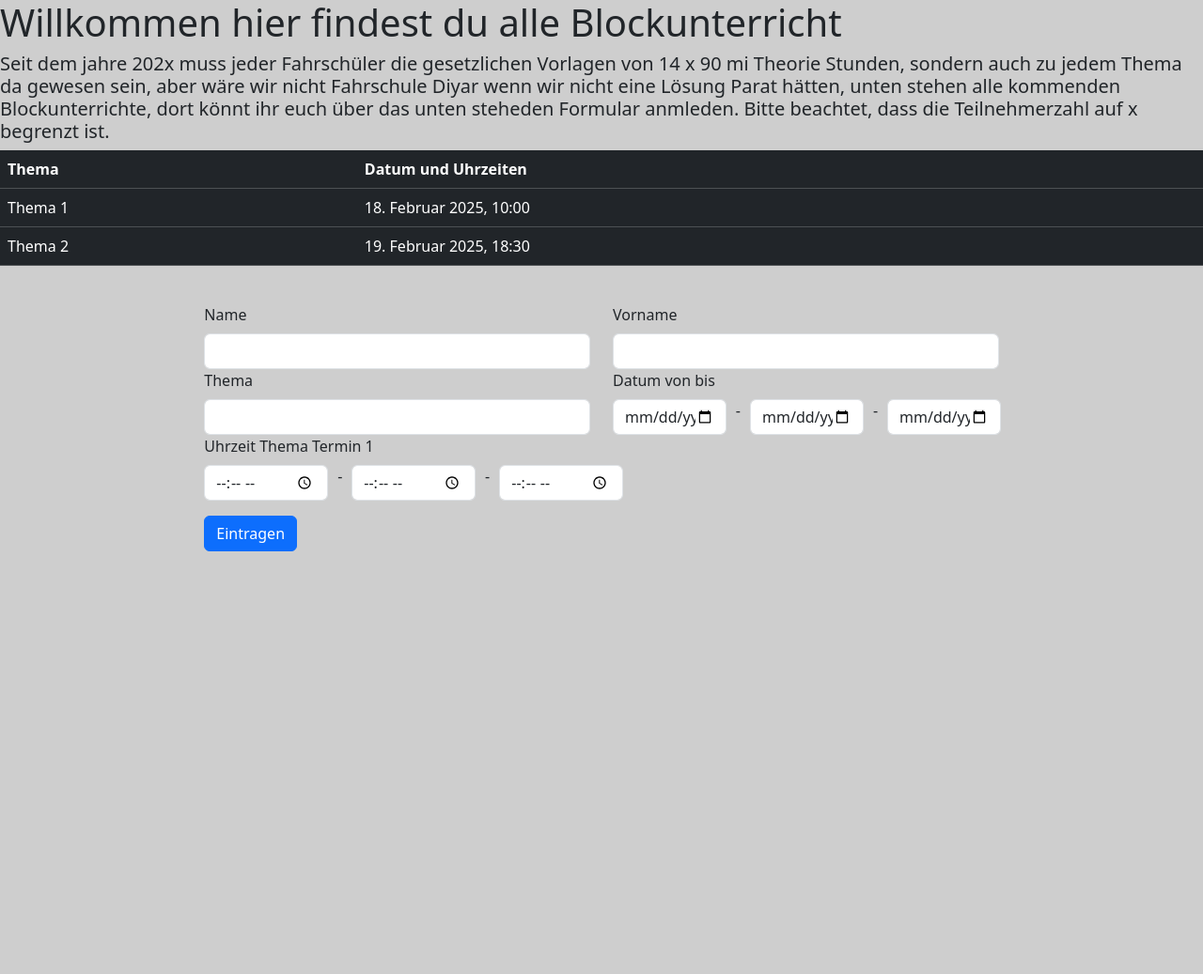
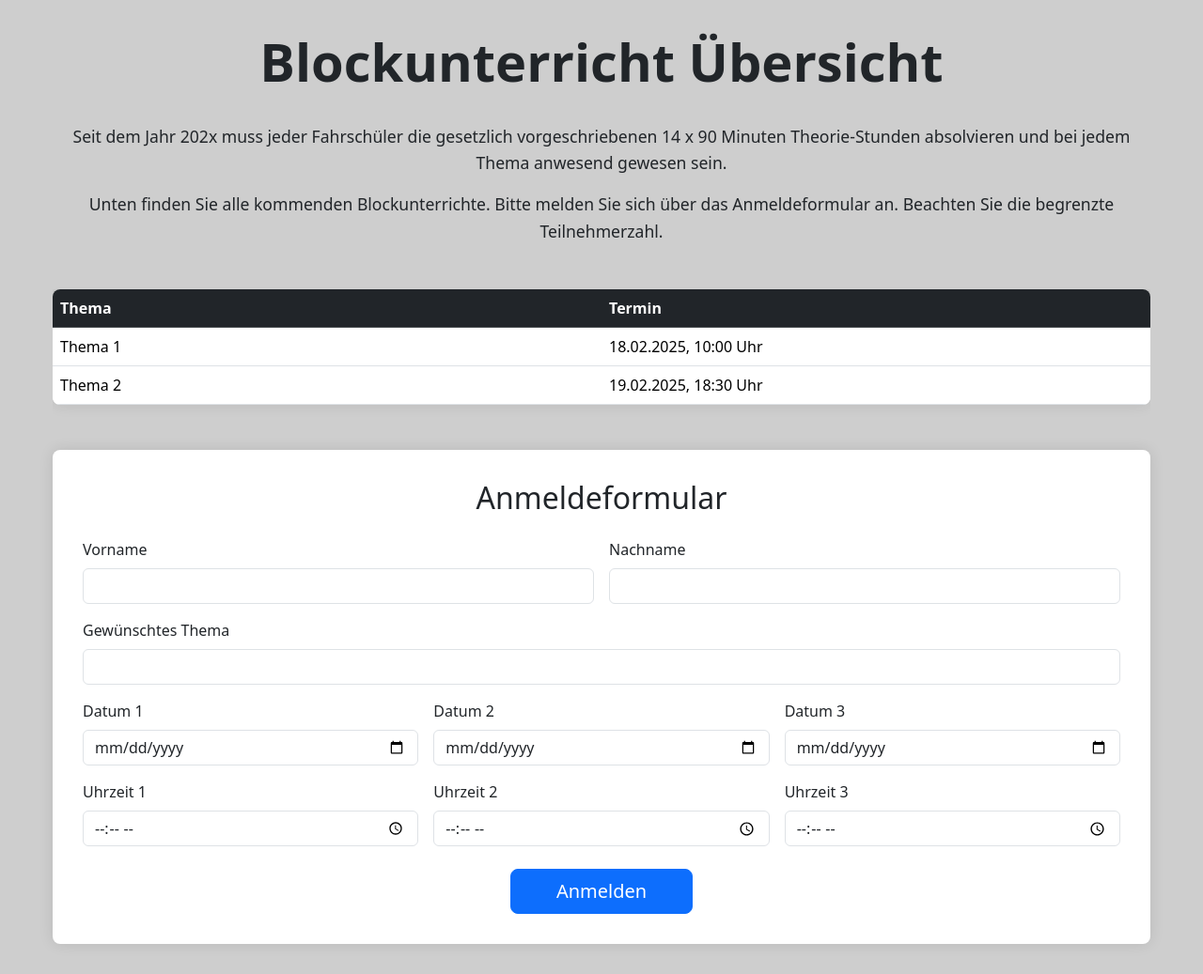
Before and after one commit to MohamedBelhedi/fsdiyar, a Django app: page /blockunterricht/ in a window 1280 px wide. Shown: the whole page at 94% size. Before the commit the page ends 587 px from the top, so only its background shows below. Run offline with Django 5.2, Linux system fonts and the light colour scheme; data comes from the database, SQL or seed files in the repository.

Commit message:
Update 3.0 Whatsapp Support für Fahrlehrer/Büro muss noch bearbeitet werden entweder kommt es unter den prüfungen oder wo anders noch ein UI für die Praxis damit man nicht immer über admin anmelden muss (ist eine Idee) Tool für Block Unterricht

```diff
--- a/fahrschulemanager_fullstack/templates/blockunterricht.html
+++ b/fahrschulemanager_fullstack/templates/blockunterricht.html
@@ -1,86 +1,136 @@
 <!DOCTYPE html>
 {% load static %}
-<html lang="en">
+<html lang="de">
 <head>
     <meta charset="UTF-8">
+    <meta name="viewport" content="width=device-width, initial-scale=1.0">
     <title>Blockunterricht</title>
-    <link href="https://cdn.jsdelivr.net/npm/bootstrap@5.3.3/dist/css/bootstrap.min.css" rel="stylesheet" integrity="sha384-QWTKZyjpPEjISv5WaRU9OFeRpok6YctnYmDr5pNlyT2bRjXh0JMhjY6hW+ALEwIH" crossorigin="anonymous">
+    <link href="https://cdn.jsdelivr.net/npm/bootstrap@5.3.3/dist/css/bootstrap.min.css" rel="stylesheet">
     <link href="{% static 'styles/styles.css' %}" rel="stylesheet">
+    <style>
+        body {
+            background: #cecece;
+            min-height: 100vh;
+        }
+        .main-container {
+            max-width: 1200px;
+            padding: 2rem 1rem;
+        }
+        .info-text {
+            font-size: 1.1rem;
+            line-height: 1.6;
+            margin: 2rem 0;
+        }
+        .table-custom {
+            background: white;
+            border-radius: 0.5rem;
+            overflow: hidden;
+            box-shadow: 0 0 15px rgba(0,0,0,0.1);
+        }
+        .form-section {
+            background: white;
+            border-radius: 0.5rem;
+            padding: 2rem;
+            margin-top: 2rem;
+            box-shadow: 0 0 15px rgba(0,0,0,0.1);
+        }
+    </style>
 </head>
-<body style="background: #cecece">
+<body>
+    <div class="container main-container">
+        <div class="text-center mb-5">
+            <h1 class="display-4 mb-4 fw-bold">Blockunterricht Übersicht</h1>
+            <div class="info-text">
+                <p>Seit dem Jahr 202x muss jeder Fahrschüler die gesetzlich vorgeschriebenen 14 x 90 Minuten Theorie-Stunden absolvieren und bei jedem Thema anwesend gewesen sein.</p>
+                <p>Unten finden Sie alle kommenden Blockunterrichte. Bitte melden Sie sich über das Anmeldeformular an. Beachten Sie die begrenzte Teilnehmerzahl.</p>
+            </div>
+        </div>
 
-
-    <div class="d-flex justify-content-center align-items-center">
-        <div class="mb-4">
-            <h1>Willkommen hier findest du alle Blockunterricht</h1>
-            <h5>Seit dem jahre 202x muss jeder Fahrschüler die gesetzlichen Vorlagen von 14 x 90 mi Theorie Stunden,
-                sondern auch zu jedem Thema da gewesen sein, aber wäre wir nicht Fahrschule Diyar wenn wir nicht eine Lösung Parat hätten,
-                unten stehen alle kommenden Blockunterrichte, dort könnt ihr euch über das unten steheden Formular anmleden.
-                Bitte beachtet, dass die Teilnehmerzahl auf x begrenzt ist.
-            </h5>
         <div class="table-responsive">
-                <table class="table table-dark">
-                    <thead>
+            {% if blockunterrichte %}
+            <table class="table table-custom table-hover">
+                <thead class="table-dark">
                     <tr>
-                            <th scope="col">Thema</th>
-                            <th scope="col">Datum und Uhrzeiten</th>
+                        <th scope="col" class="w-50">Thema</th>
+                        <th scope="col">Termin</th>
                     </tr>
                 </thead>
-                    {% if blockunterrichte is not '' %}
                 <tbody>
                     {% for item in blockunterrichte %}
                     <tr>
                         <td>{{ item.text_event }}</td>
-                            <td>{{ item.date }}, {{ item.uhrzeit }}</td>
+                        <td>{{ item.date|date:"d.m.Y" }}, {{ item.uhrzeit|time:"H:i" }} Uhr</td>
                     </tr>
                     {% endfor %}
                 </tbody>
+            </table>
             {% else %}
-                        <h1>Keine Akutelle Blockunterrichte vorhanden</h1>
+            <div class="alert alert-info text-center">
+                Aktuell sind keine Blockunterrichte verfügbar
+            </div>
             {% endif %}
-                </table>
         </div>
 
-        <div class="row justify-content-center mb-4">
-            <div class="row justify-content-center mb-4" style="color: crimson">{{ errorMessage }}</div>
-            <form id="form" method="POST" class="col-12 col-md-8">
+        <div class="form-section">
+            <h2 class="mb-4 text-center">Anmeldeformular</h2>
+
+            {% if errorMessage %}
+            <div class="alert alert-danger text-center mb-4">{{ errorMessage }}</div>
+            {% endif %}
+
+            <form method="POST" class="needs-validation" novalidate>
                 {% csrf_token %}
-                <div class="row mb-3">
+                <div class="row g-3">
                     <div class="col-md-6">
-                        <label for="name" class="form-label">Name</label>
+                        <label for="id_vorname" class="form-label">Vorname</label>
+                        {{ schuelerBlockForms.vorname }}
+                    </div>
+                    <div class="col-md-6">
+                        <label for="id_name" class="form-label">Nachname</label>
                         {{ schuelerBlockForms.name }}
                     </div>
 
-                    <div class="col-md-6">
-                        <label for="name" class="form-label">Vorname</label>
-                        {{ schuelerBlockForms.vorname}}
+                    <div class="col-12">
+                        <label class="form-label">Gewünschtes Thema</label>
+                        {{ schuelerBlockForms.thema }}
                     </div>
 
-                    <div class="col-md-6">
-                        <label for="name" class="form-label">Thema</label>
-                        {{ schuelerBlockForms.thema}}
+                    <div class="col-md-4">
+                        <label class="form-label">Datum 1</label>
+                        {{ schuelerBlockForms.datumthemaA }}
+                    </div>
+                    <div class="col-md-4">
+                        <label class="form-label">Datum 2</label>
+                        {{ schuelerBlockForms.datumthemaB }}
+                    </div>
+                    <div class="col-md-4">
+                        <label class="form-label">Datum 3</label>
+                        {{ schuelerBlockForms.datumthemaC }}
                     </div>
 
-                    <div class="col-md-2">
-                        <label for="prüfungsdatum" class="form-label">Datum von bis</label>
-                        <div style="display: flex; gap: 10px">{{ schuelerBlockForms.datumthemaA }} - {{ schuelerBlockForms.datumthemaB }} - {{ schuelerBlockForms.datumthemaC }} </div>
+                    <div class="col-md-4">
+                        <label class="form-label">Uhrzeit 1</label>
+                        {{ schuelerBlockForms.uhrzeitA }}
                     </div>
-                    <div class="col-md-6">
-                        <label for="prüfungsdatum" class="form-label">Uhrzeit Thema Termin 1</label>
-                        <div style="display: flex; gap: 10px">{{ schuelerBlockForms.uhrzeitA }} - {{ schuelerBlockForms.uhrzeitB }} - {{ schuelerBlockForms.uhrzeitC }} </div>
+                    <div class="col-md-4">
+                        <label class="form-label">Uhrzeit 2</label>
+                        {{ schuelerBlockForms.uhrzeitB }}
                     </div>
+                    <div class="col-md-4">
+                        <label class="form-label">Uhrzeit 3</label>
+                        {{ schuelerBlockForms.uhrzeitC }}
                     </div>
-                <div class="row">
-                    <div class="col-12">
-                        <button type="submit" class="btn btn-primary" name="anmelden">Eintragen</button>
+
+                    <div class="col-12 text-center mt-4">
+                        <button type="submit" class="btn btn-primary btn-lg px-5" name="anmelden">
+                            Anmelden
+                        </button>
                     </div>
                 </div>
             </form>
         </div>
     </div>
 
-    </div>
-<script src="https://cdn.jsdelivr.net/npm/@popperjs/core@2.11.8/dist/umd/popper.min.js" integrity="sha384-I7E8VVD/ismYTF4hNIPjVp/Zjvgyol6VFvRkX/vR+Vc4jQkC+hVqc2pM8ODewa9r" crossorigin="anonymous"></script>
-<script src="https://cdn.jsdelivr.net/npm/bootstrap@5.3.3/dist/js/bootstrap.min.js" integrity="sha384-0pUGZvbkm6XF6gxjEnlmuGrJXVbNuzT9qBBavbLwCsOGabYfZo0T0to5eqruptLy" crossorigin="anonymous"></script>
+    <script src="https://cdn.jsdelivr.net/npm/bootstrap@5.3.3/dist/js/bootstrap.bundle.min.js"></script>
 </body>
 </html>
```
Lines whose indentation alone changed are shown as unchanged.
